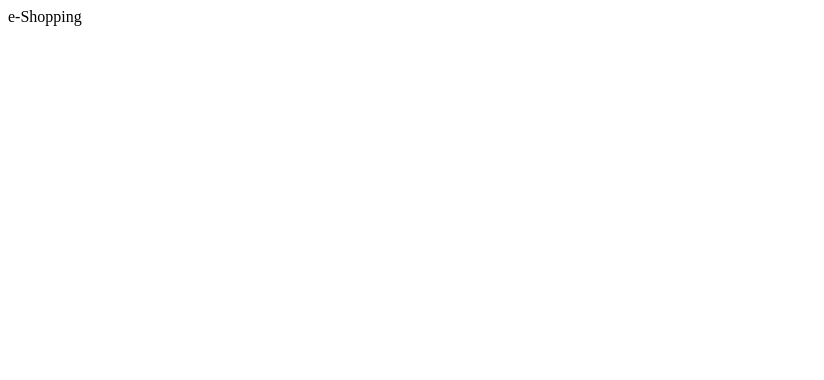
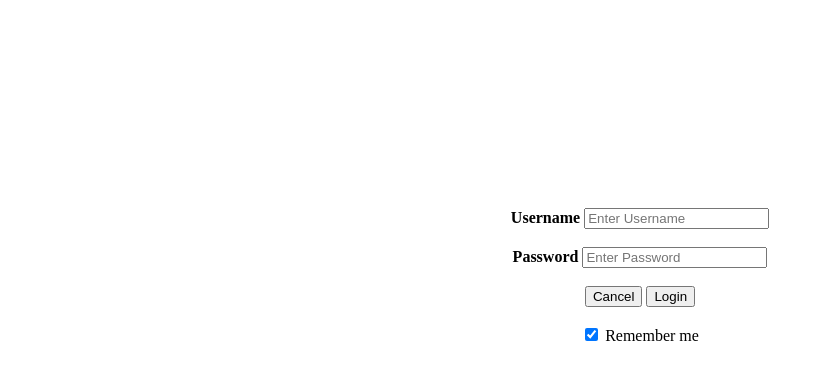
Before and after one commit to suyashpujari/e-Shopping.github.io, a plain HTML site: page index.html in a window 1280 px wide. Shown: the whole page, without its empty margins (0-824 px from the left). Drawn offline with Linux system fonts and the light colour scheme.

Commit message:
login form added

```diff
--- a/index.html
+++ b/index.html
@@ -1,10 +1,33 @@
-<!DOCTYPE html>
-<html>
-   <head>
-      <title>e-Shopping</title>
-      <!--<meta http-equiv = "refresh" content = "1; url = login.html" />-->
-   </head>
-   <body>
-      e-Shopping
-   </body>
+<html >
+<style>
+body {
+	padding-top:200px;
+}
+</style>
+<body>
+<form action="HomePage.html" method="post" name="logout">
+
+
+  <div class="container" align="center" >
+    <label for="uname"><b>Username</b></label>
+    <input type="text" placeholder="Enter Username" name="uname" required>
+
+    <br><br><label for="psw"><b>Password</b></label>
+    <input type="password" placeholder="Enter Password" name="psw" required>
+
+
+    <br><br>
+	<button type="button" class="cancelbtn">Cancel</button>
+	<button type="submit">Login</button>
+
+	<br>
+	<br>
+    <label>
+      <input type="checkbox" checked="checked" name="remember"> Remember me
+    </label>
+
+  </div>
+</form>
+
+</body>
 </html>
```
